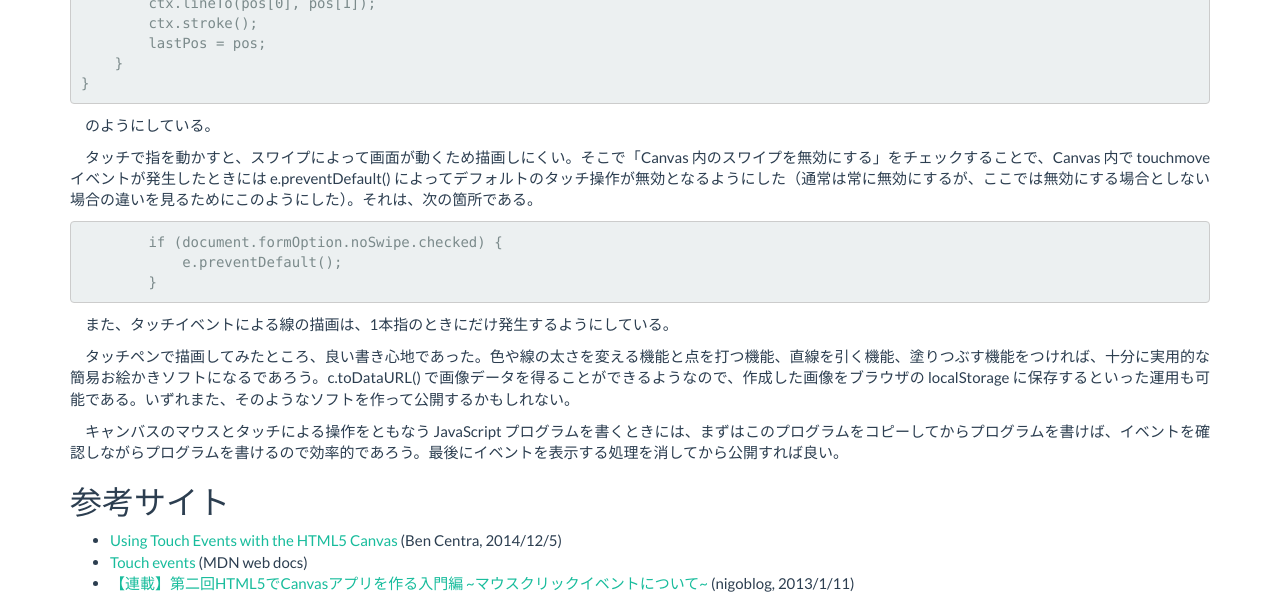
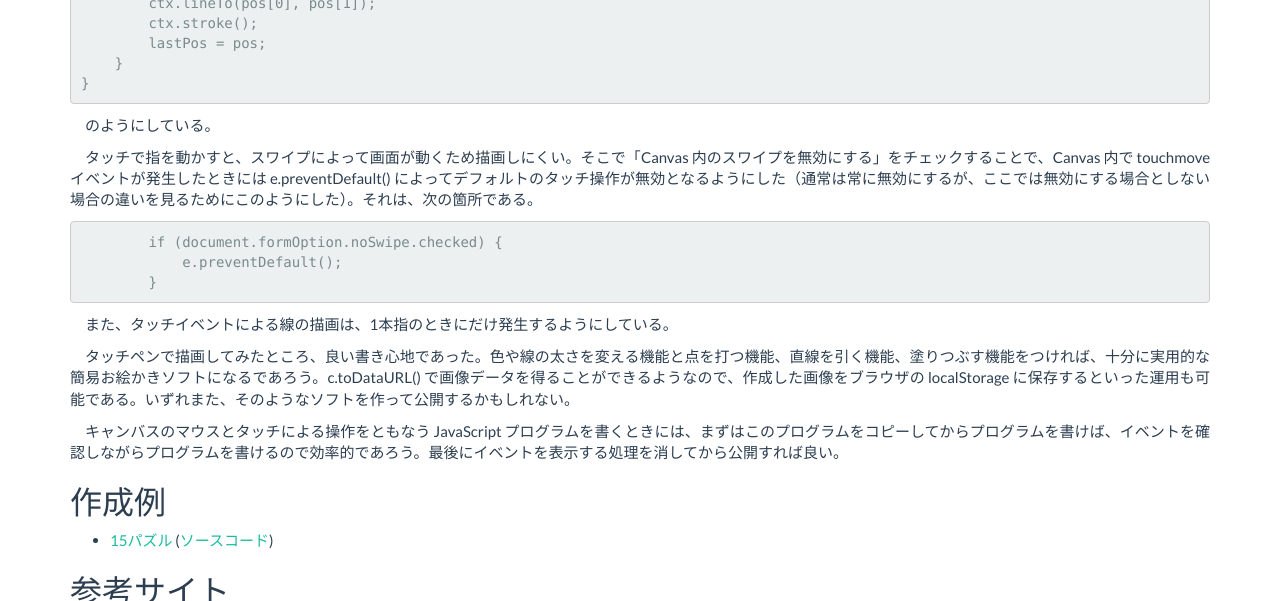
Before and after one commit to sekika/sekika.github.io, a Jekyll site: the page built from _posts/2020-01-07-CanvasEvent.md, in a window 1280 px wide and 900 px high, scrolled down 1981 px, cut to the strip 0-601 px from the top of the window. Built offline with Jekyll 4.4.1, drawn with Linux system fonts in a browser that asks for light colours.

Commit message:
15 puzzle

```diff
--- a/_posts/2020-01-07-CanvasEvent.md
+++ b/_posts/2020-01-07-CanvasEvent.md
@@ -112,6 +112,9 @@ function move(pos) {
 
 キャンバスのマウスとタッチによる操作をともなう JavaScript プログラムを書くときには、まずはこのプログラムをコピーしてからプログラムを書けば、イベントを確認しながらプログラムを書けるので効率的であろう。最後にイベントを表示する処理を消してから公開すれば良い。
 
+## 作成例
+- [15パズル](https://sekika.github.io/2020/01/17/15Puzzle/) ([ソースコード](https://sekika.github.io/js/15.js))
+
 ## 参考サイト
 
 - [Using Touch Events with the HTML5 Canvas](http://bencentra.com/code/2014/12/05/html5-canvas-touch-events.html) (Ben Centra, 2014/12/5)
```
